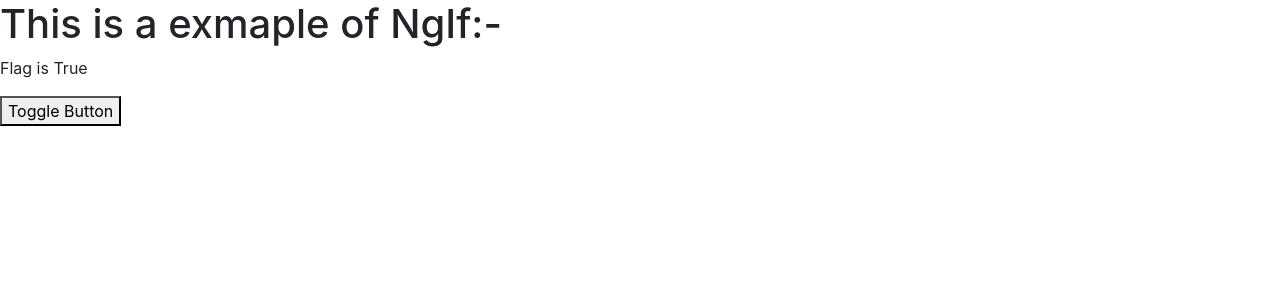
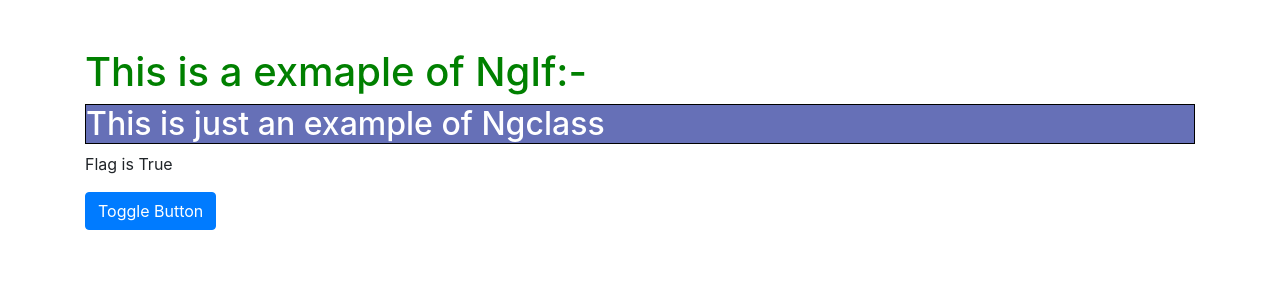
Before and after one commit to 7CodeWizard/AngularJS, an Angular app: page / in a window 1280 px wide. Shown: the top 300 px of the page. Built offline with nearby package versions, Linux system fonts and the light colour scheme.

Commit message:
Learning ngClass and ngIf

```diff
--- a/src/app/app.component.css
+++ b/src/app/app.component.css
@@ -0,0 +1,5 @@
+.white{
+    border: 1px solid #000;
+    background-color:#0189;
+    color: #fff;
+}
--- a/src/app/app.component.html
+++ b/src/app/app.component.html
@@ -1,9 +1,9 @@
-<h1>This is a exmaple of NgIf:- </h1>
-
-<p *ngIf="flag; else elseblock">Flag is True</p>
-
-<ng-template #elseblock>
-    <p>Flag is Flase</p>
-</ng-template>
-
-<button (click)="ToogleFlag()"> Toggle Button</button>
+<div class="container mt-5">
+    <h1 [ngStyle]="{color: getColor()}">This is a exmaple of NgIf:- </h1>
+    <h2 [ngClass]="{'white': flag}">This is just an example of Ngclass</h2>
+    <p *ngIf="flag; else elseblock">Flag is True</p>
+    <ng-template #elseblock>
+        <p>Flag is Flase</p>
+    </ng-template>
+    <button (click)="ToogleFlag()" class="btn btn-primary"> Toggle Button</button>
+</div>
--- a/src/app/app.component.ts
+++ b/src/app/app.component.ts
@@ -12,4 +12,13 @@ export class AppComponent {
     this.flag = !this.flag
     return this.flag;
   }
+
+  getColor(){
+    if(this.flag === true){
+      return 'green';
+    }
+    else{
+      return 'red';
+    }
+  }
 }
```
